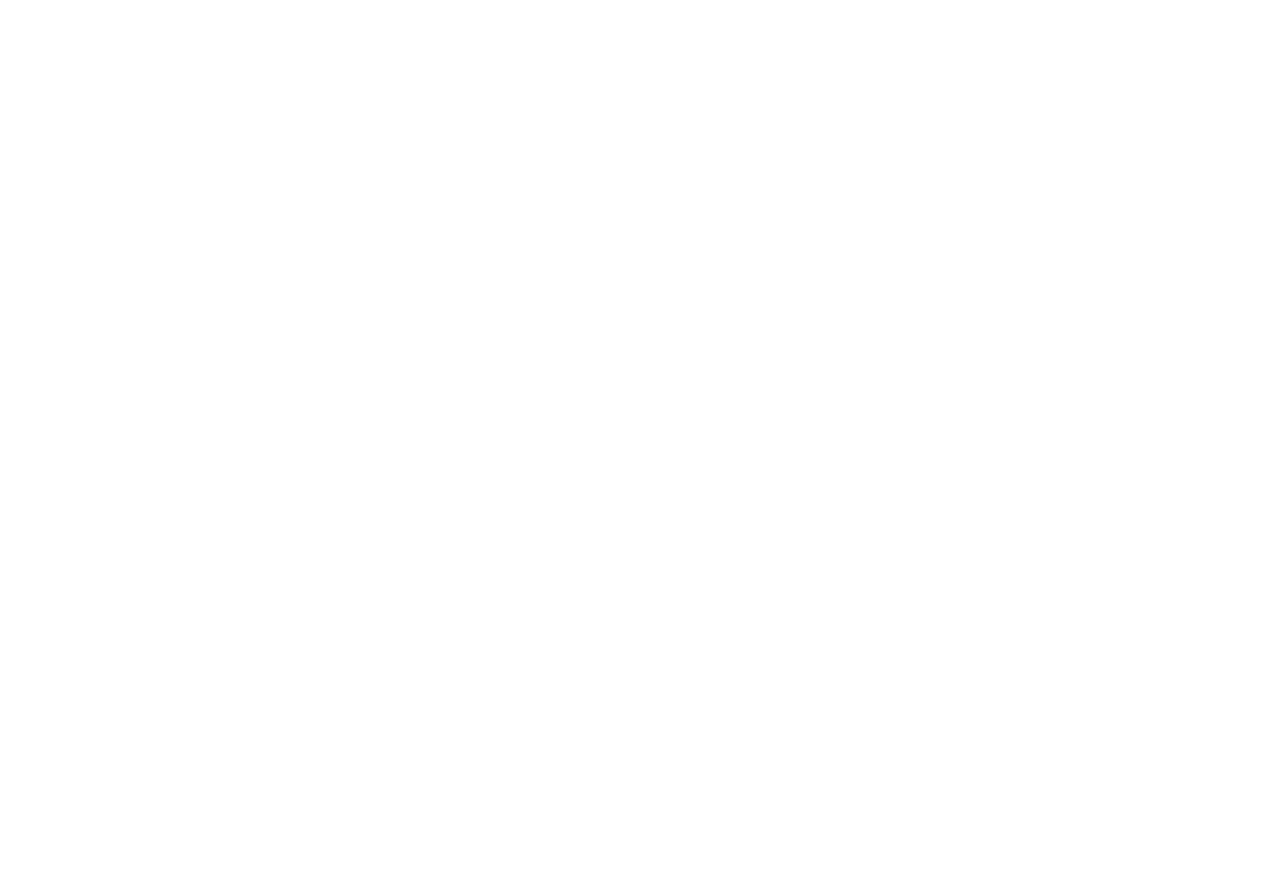
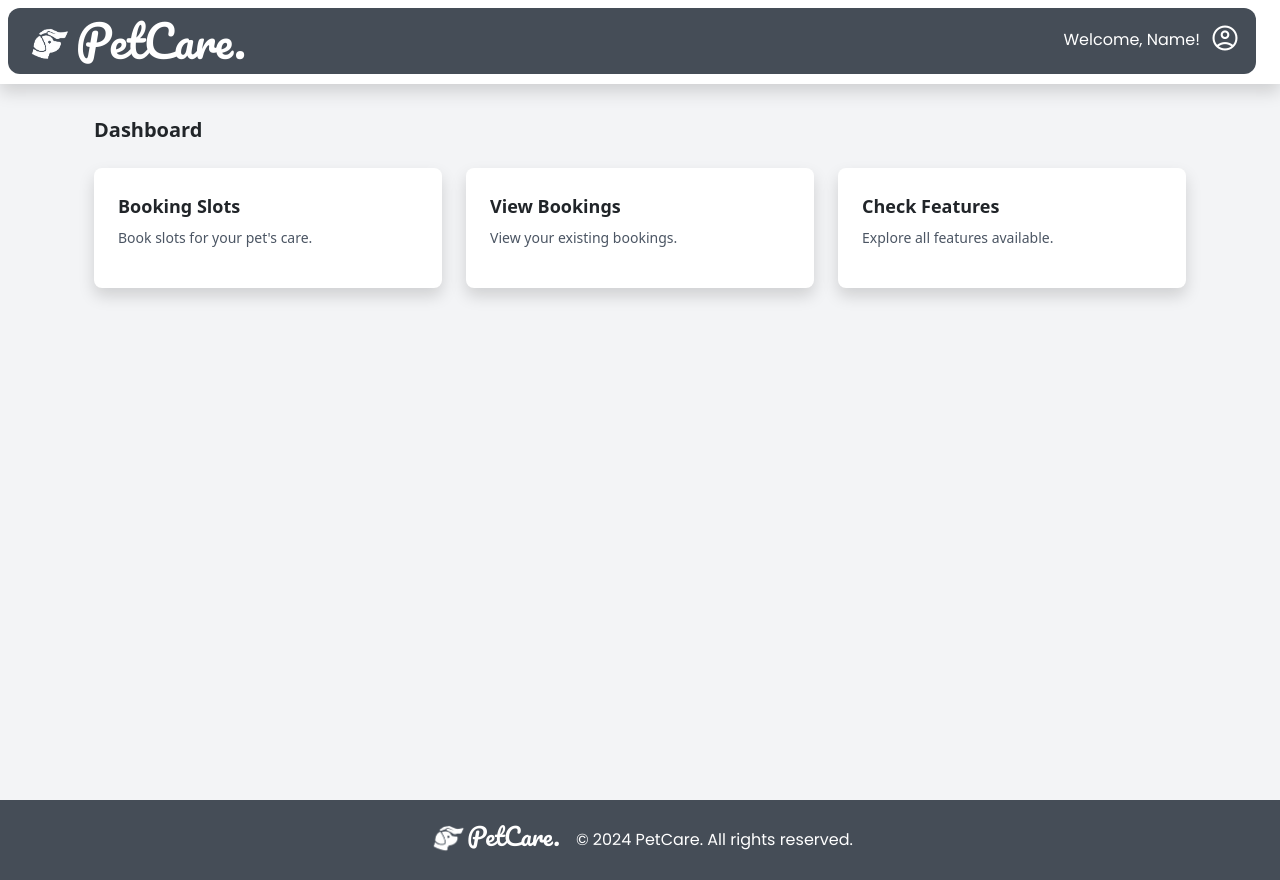
Before and after one commit to varshini2002/PetcareFrontend, a React (Create React App) app: page /dashboard in a window 1280 px wide. Before the commit this address had no page. Before the commit the page ends 800 px from the top, so only its background shows below. Built offline with nearby package versions, Linux system fonts and the light colour scheme.

Commit message:
Dashboard

```diff
--- a/src/App.css
+++ b/src/App.css
@@ -148,6 +148,19 @@
   font-size: 40px;
 }
 
+.size-header{
+  font-size: 30px;
+  padding-left:4px;
+}
+
+.account {
+  font-variation-settings:
+  'FILL' 0,
+  'wght' 400,
+  'GRAD' 0,
+  'opsz' 40
+}
+
 .pawa {
   font-variation-settings:
   'FILL' 0,
@@ -182,7 +195,7 @@
 }
 
 .Width{
-  width:96.5vw;
+  width:97.5vw;
 }
 
 .Bg-color{
@@ -194,13 +207,3 @@
   color: #454d57;
 
 }
-
-.c-item {
-  height: 480px;
-}
-
-.c-img {
-  height: 100%;
-  object-fit: cover;
-  filter: brightness(0.6);
-}
--- a/src/App.js
+++ b/src/App.js
@@ -5,6 +5,7 @@
 import SignIn from './Pages/SignIn.js';
 import SignUp from './Pages/SignUp.js';
 import ForgotPassword from './Pages/ForgotPassword.js';
+import Dashboard from './Pages/Dashboard.js';
 
 
 function App() {
@@ -17,6 +18,7 @@
           <Route path="/signin" element={<SignIn/>}/>
           <Route path="/signup" element={<SignUp/>}/>
           <Route path="/forgotpassword" element={<ForgotPassword/>}/>
+          <Route path="/dashboard" element={<Dashboard/>}/>
         </Routes>
       </BrowserRouter>
     </div>
--- /dev/null
+++ b/src/Components/DashboardContent.js
@@ -0,0 +1,53 @@
+import React from 'react';
+
+const LoginPage = () => {
+    // Mock data for user profile
+    const userProfile = {
+        username: 'john_doe',
+        email: 'john@example.com'
+    };
+
+    return (
+<div className="min-h-screen bg-gray-100 flex flex-col">
+            {/* Header */}
+<header className="bg-white shadow">
+<div className="container mx-auto px-4 py-6 flex justify-between items-center">
+                    {/* Logo */}
+<h1 className="text-lg font-semibold text-gray-800">PetCare</h1>
+                    {/* User Profile */}
+<div className="flex items-center">
+<p className="mr-4 text-sm text-gray-600">Welcome, {userProfile.username}!</p>
+<button className="text-sm text-gray-600 hover:text-gray-800">Logout</button>
+</div>
+</div>
+</header>
+            {/* Main Content */}
+<main className="flex-grow">
+<div className="container mx-auto px-4 py-8">
+<h2 className="text-xl font-semibold mb-4">Dashboard</h2>
+                    {/* User Features */}
+<div className="grid grid-cols-1 sm:grid-cols-2 lg:grid-cols-3 gap-4">
+                        {/* Booking Slots */}
+<div className="bg-white rounded-lg shadow p-6">
+<h3 className="text-lg font-semibold mb-2">Booking Slots</h3>
+<p className="text-sm text-gray-600">Book slots for your pet's care.</p>
+</div>
+                        {/* View Bookings */}
+<div className="bg-white rounded-lg shadow p-6">
+<h3 className="text-lg font-semibold mb-2">View Bookings</h3>
+<p className="text-sm text-gray-600">View your existing bookings.</p>
+</div>
+                        {/* Check Features */}
+<div className="bg-white rounded-lg shadow p-6">
+<h3 className="text-lg font-semibold mb-2">Check Features</h3>
+<p className="text-sm text-gray-600">Explore all features available.</p>
+</div>
+</div>
+</div>
+</main>
+
+</div>
+    );
+};
+
+export default LoginPage;
--- a/src/Components/Footer.js
+++ b/src/Components/Footer.js
@@ -2,8 +2,7 @@
 import '../App.css';
 import Logo from '../Assets/Logo.png'
 
-var date=new Date();
-var year = date.getFullYear();
+
 
 function Footer() {
     return (
@@ -11,7 +10,7 @@
             <div className=" flex items-center justify-center h-full">
                 <img src={Logo} alt="Logo" className="w-10 "/>
                 <p className="pacifico-regular-footer text-white mt-2"> PetCare.</p>
-                <p className=" text-white ml-4 mt-3">Copyrights @{year}</p>
+                <p className=" text-white ml-4 mt-3">© 2024 PetCare. All rights reserved.</p>
             </div>
         </div>
     );
--- a/src/Components/Navbar.js
+++ b/src/Components/Navbar.js
@@ -3,7 +3,7 @@
 
 function Navbar() {
     return (
-        <div className="Bg-color fixed z-10 text-white px-3 flex Width mx-3 h-17 justify-between items-center rounded-xl my-2">
+        <div className="Bg-color fixed z-10 text-white px-3 mx-2 flex Width  h-17 justify-between items-center rounded-xl my-2">
             <div className="flex ">
                 <a href="#" className="logo no-underline justify-center">
                     <img src={Logo} alt="Logo" className="w-12 mt-3"/>
@@ -11,7 +11,7 @@
                 <a href="#" className="name no-underline ml-1 text-white font-bold  pacifico-regular">PetCare.</a>
             </div>
             <div className="">
-                <a href="signup" className="poppins-regular bg-gray-500 rounded-lg px-3 py-2 text-white no-underline">Register</a>
+                <a href="signu" className="poppins-regular bg-gray-500 rounded-lg px-3 py-2 text-white no-underline">Register</a>
                 <a href="signin" className="poppins-regular bg-gray-500 rounded-lg px-3 py-2 text-white no-underline ml-2">Sign In</a>
             </div>
         </div>
--- /dev/null
+++ b/src/Components/NavbarSignIn.js
@@ -0,0 +1,30 @@
+import React from 'react';
+import Logo from '../Assets/Logo.png'
+
+function NavbarSignIn() {
+
+    const userProfile = {
+        username: 'Name',
+        email: 'name@example.com'
+    };
+
+    return (
+        <div className="absolute my-2 Bg-color  z-10 text-white px-3 flex Width mx-2 h-17 justify-between items-center rounded-xl ">
+            <div className="flex ">
+                <a href="#" className="logo no-underline justify-center">
+                    <img src={Logo} alt="Logo" className="w-12 mt-3"/>
+                </a>
+                <a href="#" className="name no-underline ml-1 text-white font-bold  pacifico-regular">PetCare.</a>
+            </div>
+
+            <p className=" absolute right-14 top-5 poppins-regular text-white">Welcome, {userProfile.username}!</p>
+
+
+            <div className="account">
+            <span class="material-symbols-outlined size-header">account_circle</span>
+            </div>
+        </div>
+    );
+  }
+
+  export default NavbarSignIn;
--- /dev/null
+++ b/src/Pages/Dashboard.js
@@ -0,0 +1,17 @@
+import React from "react";
+import NavbarSignIn from "../Components/NavbarSignIn";
+import Footer from "../Components/Footer";
+import LoginPage from "../Components/DashboardContent";
+
+function Dashboard() {
+  return (
+    <div>
+      <NavbarSignIn/>
+
+      <LoginPage/>
+      <Footer/>
+    </div>
+  );
+}
+
+export default Dashboard;
```
